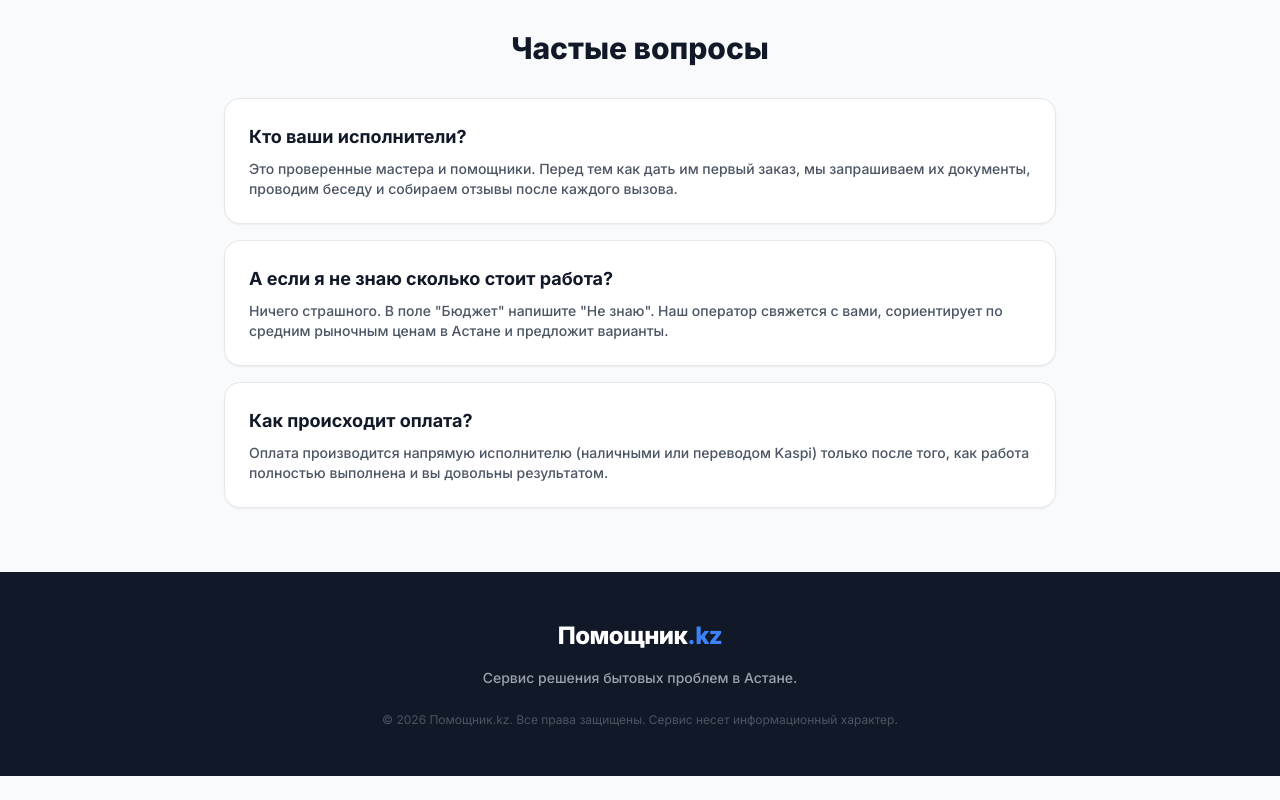
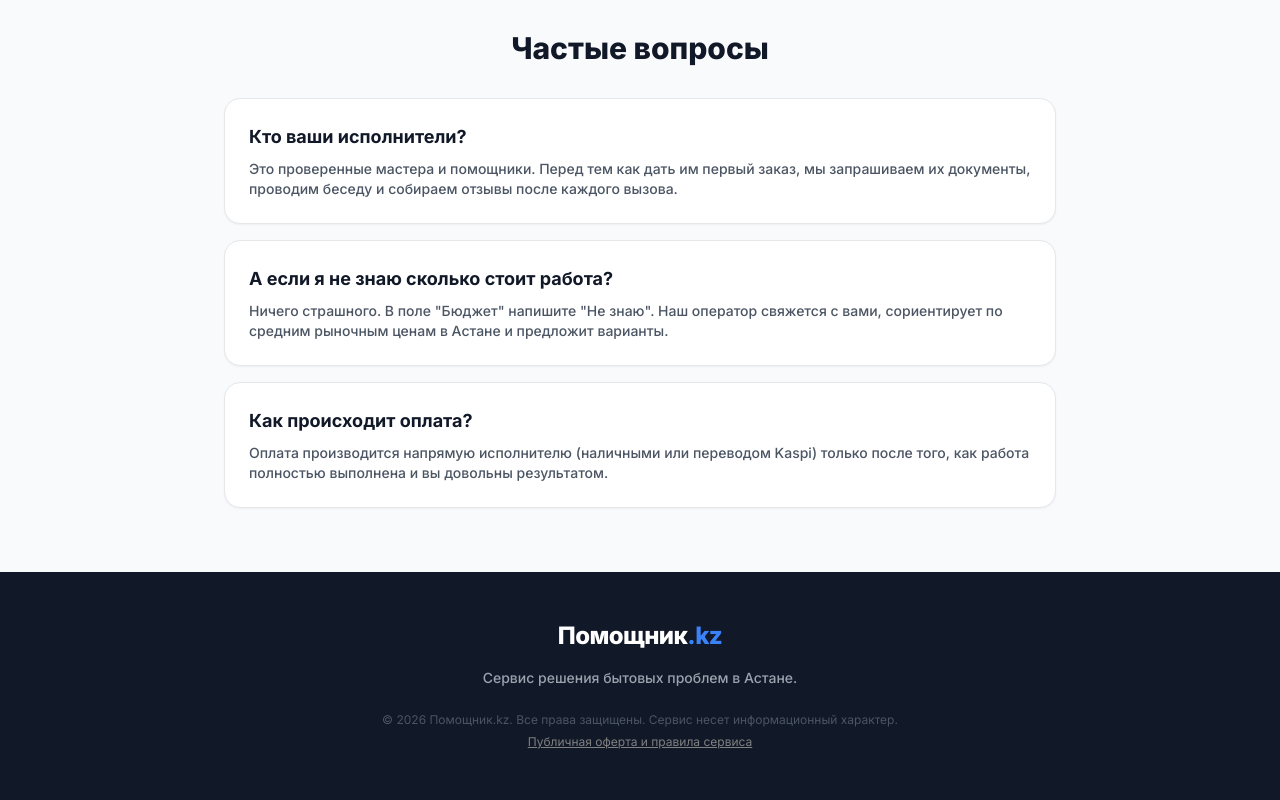
Before and after one commit to saimonsetish/pomoshik-kz, a plain HTML site: page index.html in a window 1280 px wide. Shown: the part 2693-3493 px from the top of the page. Before the commit the page ends 3469 px from the top, so only its background shows below. Drawn offline with nearby package versions, Linux system fonts and the light colour scheme.

Commit message:
Add link to public offer and service rules

```diff
--- a/index.html
+++ b/index.html
@@ -281,6 +281,7 @@
             <div class="text-2xl font-extrabold tracking-tight text-white mb-4">Помощник<span class="text-blue-500">.kz</span></div>
             <p class="mb-6 font-medium text-sm">Сервис решения бытовых проблем в Астане.</p>
             <p class="text-xs text-gray-600">© 2026 Помощник.kz. Все права защищены. Сервис несет информационный характер.</p>
+            <a href="offer.html" target="_blank" style="color: gray; font-size: 12px; text-decoration: underline;">Публичная оферта и правила сервиса</a>
         </div>
     </footer>
 
```
